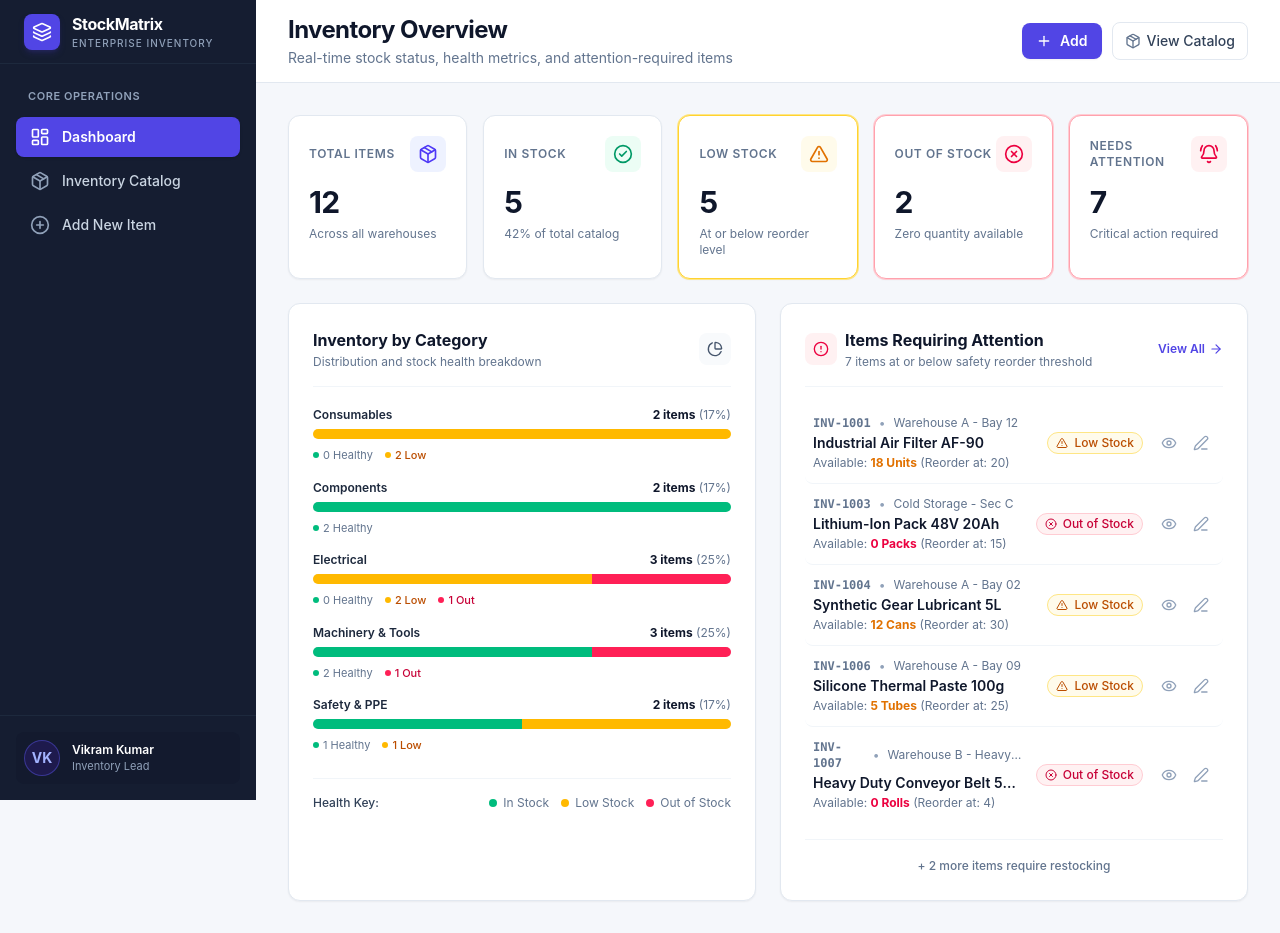
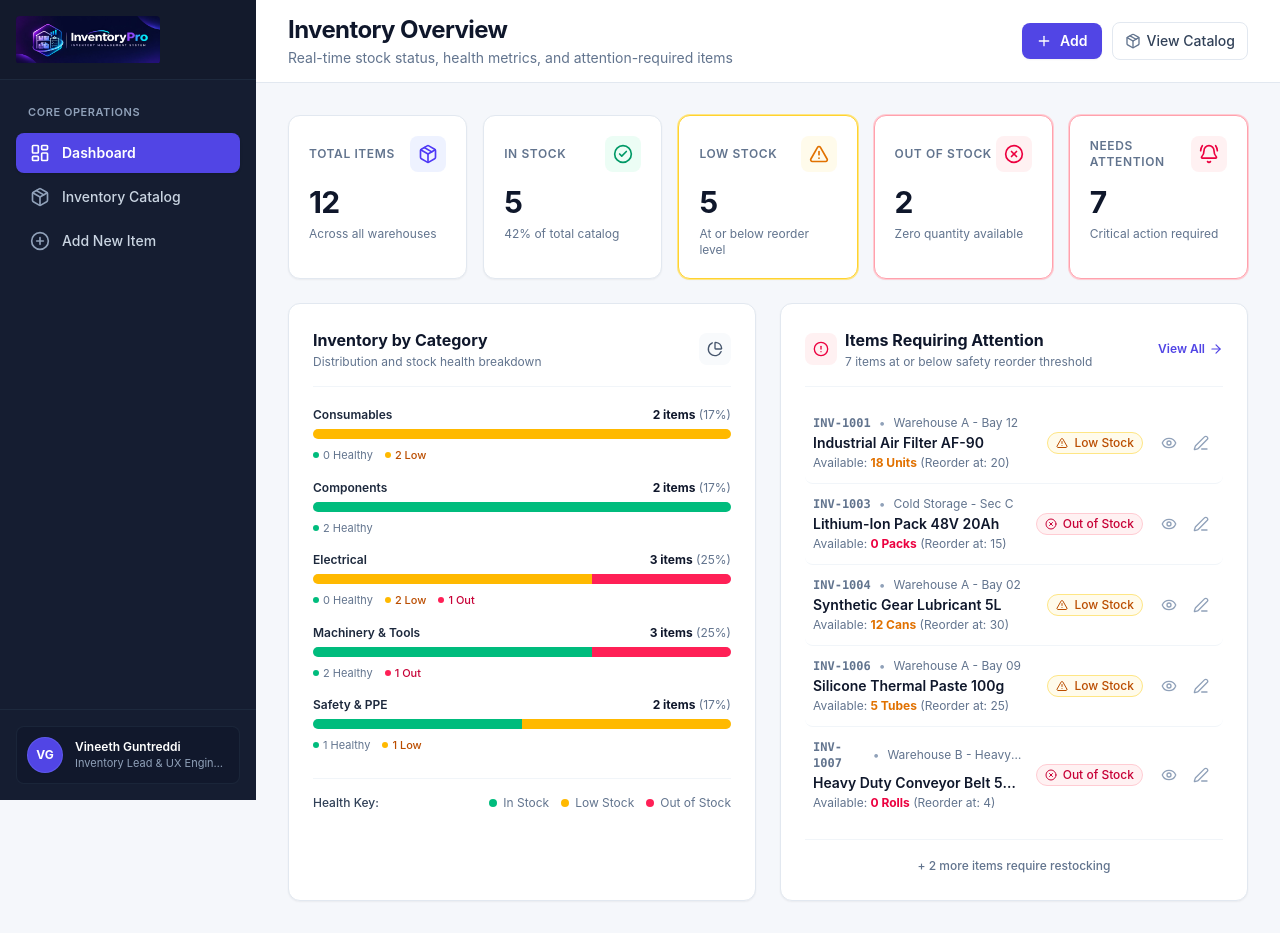
Before and after one commit to vineeth2755/inventory_Stock_Management, a React (Vite) app: page / in a window 1280 px wide. Built offline with nearby package versions, Linux system fonts and the light colour scheme.

Commit message:
feat(branding): add InventoryPro logo and update user profile to Vineeth Guntreddi

```diff
--- a/src/components/layout/Sidebar.jsx
+++ b/src/components/layout/Sidebar.jsx
@@ -3,15 +3,15 @@ import {
   LayoutDashboard,
   Package,
   PlusCircle,
-  Layers,
   X
 } from 'lucide-react';
 import { useInventory } from '../../context/InventoryContext';
+import logoImg from '../../assets/logo.png';
 
 export default function Sidebar({ mobileOpen, setMobileOpen }) {
   const { currentScreen, navigateTo } = useInventory();
 
-  // Clean, realistic enterprise navigation items
+  // Enterprise navigation items
   const navItems = [
     { id: 'overview', label: 'Dashboard', icon: LayoutDashboard },
     { id: 'list', label: 'Inventory Catalog', icon: Package },
@@ -41,15 +41,13 @@ export default function Sidebar({ mobileOpen, setMobileOpen }) {
       >
         {/* Brand / Logo Area */}
         <div>
-          <div className="h-16 flex items-center justify-between px-6 border-b border-slate-800">
-            <div className="flex items-center gap-3">
-              <div className="w-9 h-9 rounded-lg bg-[#5145E5] flex items-center justify-center text-white font-bold shadow-md shadow-indigo-900/40">
-                <Layers className="w-5 h-5 text-white" />
-              </div>
-              <div>
-                <h1 className="text-base font-bold text-white tracking-tight">StockMatrix</h1>
-                <p className="text-[10px] text-slate-400 uppercase tracking-widest font-medium">Enterprise Inventory</p>
-              </div>
+          <div className="h-20 flex items-center justify-between px-4 border-b border-slate-800 bg-[#111827]/40">
+            <div className="flex items-center gap-2 overflow-hidden">
+              <img
+                src={logoImg}
+                alt="InventoryPro Logo"
+                className="h-12 w-auto max-w-[200px] object-contain rounded"
+              />
             </div>
             {/* Close Button on Mobile */}
             <button
@@ -68,7 +66,6 @@ export default function Sidebar({ mobileOpen, setMobileOpen }) {
             </div>
             {navItems.map((item) => {
               const Icon = item.icon;
-              // If on details view, 'list' can be considered parent or active
               const isActive = currentScreen === item.id || (item.id === 'list' && currentScreen === 'details');
               return (
                 <button
@@ -90,13 +87,13 @@ export default function Sidebar({ mobileOpen, setMobileOpen }) {
 
         {/* User Profile Footer */}
         <div className="p-4 border-t border-slate-800">
-          <div className="flex items-center gap-3 p-2 rounded-lg bg-slate-900/40">
-            <div className="w-9 h-9 rounded-full bg-indigo-950 border border-indigo-500/40 flex items-center justify-center text-sm font-bold text-indigo-300">
-              VK
+          <div className="flex items-center gap-3 p-2.5 rounded-lg bg-slate-900/60 border border-slate-800/80">
+            <div className="w-9 h-9 rounded-full bg-[#5145E5] border border-indigo-400/30 flex items-center justify-center text-xs font-bold text-white shadow-xs">
+              VG
             </div>
             <div className="flex-1 min-w-0">
-              <p className="text-xs font-semibold text-white truncate">Vikram Kumar</p>
-              <p className="text-[11px] text-slate-400 truncate">Inventory Lead</p>
+              <p className="text-xs font-semibold text-white truncate">Vineeth Guntreddi</p>
+              <p className="text-[11px] text-slate-400 truncate">Inventory Lead & UX Engineer</p>
             </div>
           </div>
         </div>
```
Also changed, not shown: src/assets/logo.png (added), 2 other files (tests, documents, lock files or other folders).
